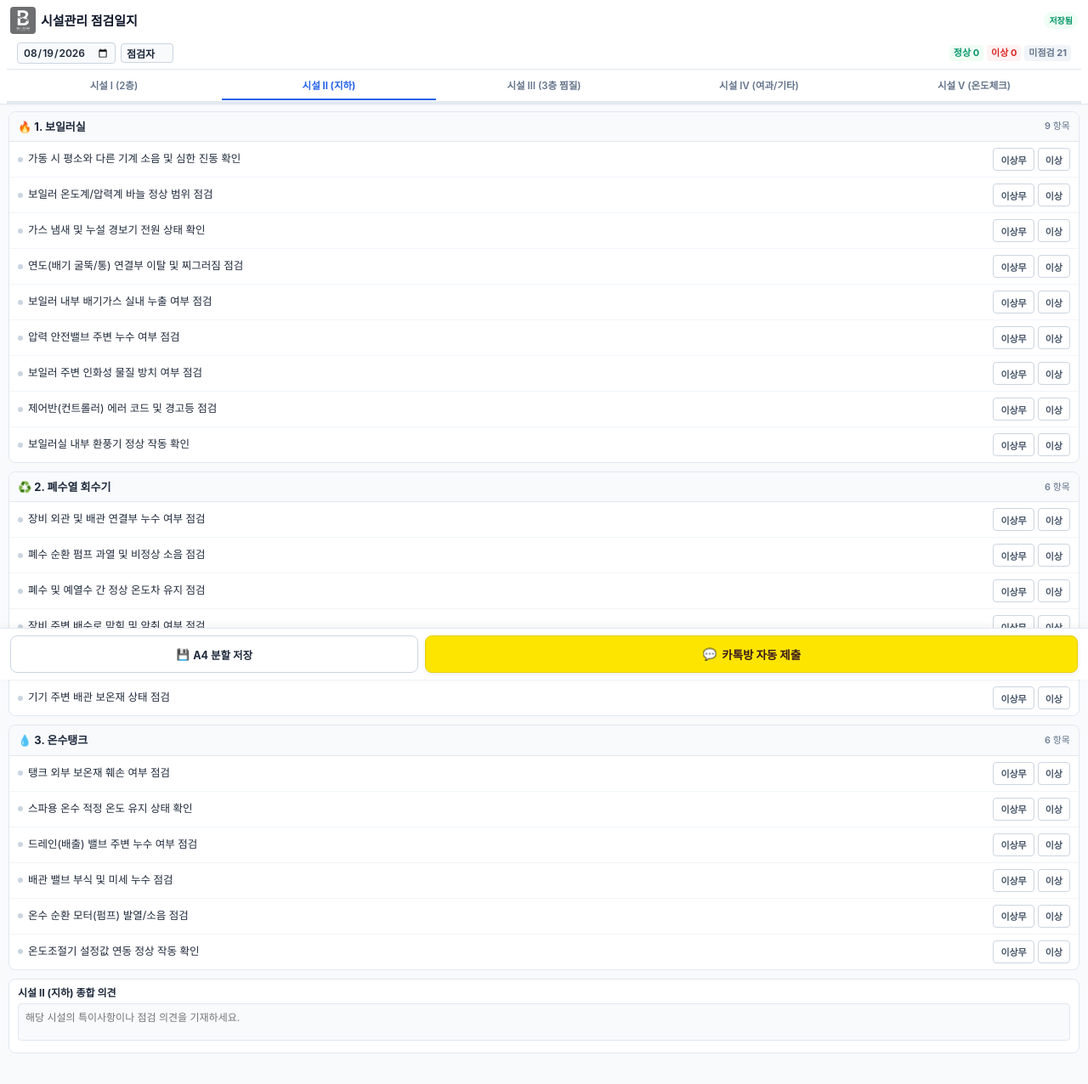
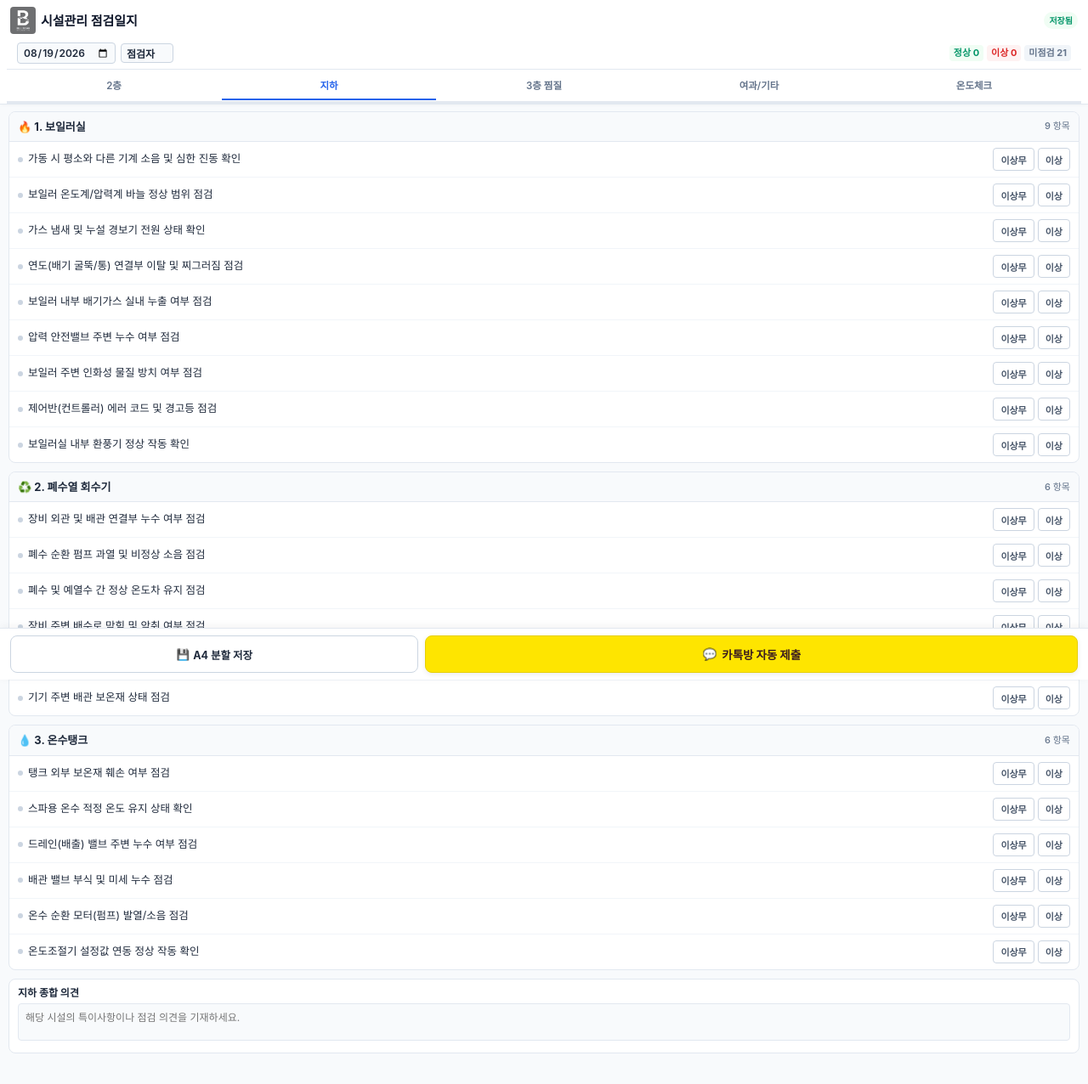
Before and after one commit to 2000BOH/spa-guard, a React (Vite) app: page / in a window 1280 px wide. Shown: the top 1276 px of the page at 85% size. Built offline with nearby package versions, Linux system fonts and the light colour scheme; a web font is replaced by a local one.

Commit message:
style: remove 시설, Roman numerals and parentheses from tab names (2층, 지하, 3층 찜질, 여과/기타, 온도체크) and set default target temp to 10 deg C

```diff
--- a/src/components/CheckListView.tsx
+++ b/src/components/CheckListView.tsx
@@ -58,7 +58,7 @@ export const CheckListView: React.FC<CheckListViewProps> = ({
   onUpdateTab4ItemBatch
 }) => {
   const sections = CHECKLIST_DATA[currentTab] || [];
-  const tabNameClean = TAB_INFO[currentTab].htmlName.replace('<br>', ' ').replace('\n', ' ');
+  const tabNameClean = TAB_INFO[currentTab]?.name || '';
 
   // Pressure options 1.0 to 2.4 (step 0.1)
   const pressureOptions: number[] = [];
@@ -72,9 +72,9 @@ export const CheckListView: React.FC<CheckListViewProps> = ({
       <main className="main-container">
         <div className="section-card">
           <div className="section-title">
-            <span>시설 Ⅴ 수온 및 실내 온도 점검표 (시간대별 엑셀 표)</span>
+            <span>수온 및 실내 온도 점검표 (시간대별 엑셀 표)</span>
             <span className="badge-count" style={{ color: '#2563eb', fontWeight: 600 }}>
-              * 온도 입력 시 기준온도 대비 차이자동 계산
+              * 기본 기준온도 10.0℃ (변경 가능)
             </span>
           </div>
 
@@ -137,7 +137,8 @@ export const CheckListView: React.FC<CheckListViewProps> = ({
 
                     {section.items.map((item: CheckItem, iIdx) => {
                       const state = itemsState[item.id] || {};
-                      const target = state.targetTemp ?? null;
+                      // Default all target temperatures to 10.0 ℃ as requested
+                      const target = state.targetTemp !== undefined && state.targetTemp !== null ? state.targetTemp : 10.0;
                       const rowBg = iIdx % 2 === 1 ? '#f8fafc' : '#ffffff';
 
                       const renderTempCell = (field: 'tempDawn' | 'tempMorning' | 'tempAfternoon') => {
@@ -200,17 +201,17 @@ export const CheckListView: React.FC<CheckListViewProps> = ({
                             {item.text}
                           </td>
 
-                          {/* Column 2: 기준 온도 (℃) */}
+                          {/* Column 2: 기준 온도 (℃) - 기본값 10.0 ℃ */}
                           <td style={{ padding: '4px 6px', borderRight: '1px solid #e2e8f0', borderBottom: '1px solid #e2e8f0', textAlign: 'center', whiteSpace: 'nowrap', width: '1%' }}>
                             <input
                               type="number"
                               step="0.1"
-                              placeholder="기준"
+                              placeholder="10.0"
                               style={{ width: '54px', height: '23px', fontSize: '11px', textAlign: 'center', fontWeight: 700, borderRadius: '4px', border: '1px solid #cbd5e1', background: '#f1f5f9' }}
-                              value={target ?? ''}
+                              value={target}
                               disabled={isReadOnly}
                               onChange={(e) => {
-                                const num = e.target.value !== '' ? parseFloat(e.target.value) : null;
+                                const num = e.target.value !== '' ? parseFloat(e.target.value) : 10.0;
                                 onUpdateTab4ItemBatch(item.id, { targetTemp: num });
                               }}
                             />
--- a/src/data/checklistData.ts
+++ b/src/data/checklistData.ts
@@ -1,9 +1,9 @@
 export const TAB_INFO = {
-  tab1: { id: 'tab1', name: '시설 Ⅰ (2층)', htmlName: '시설 Ⅰ\n(2층)', title: '시설 Ⅰ (2층) 점검' },
-  tab2: { id: 'tab2', name: '시설 Ⅱ (지하)', htmlName: '시설 Ⅱ\n(지하)', title: '시설 Ⅱ (지하) 점검' },
-  tab3: { id: 'tab3', name: '시설 Ⅲ (3층 찜질)', htmlName: '시설 Ⅲ\n(3층 찜질)', title: '시설 Ⅲ (3층 찜질) 점검' },
-  tab4: { id: 'tab4', name: '시설 Ⅳ (여과/기타)', htmlName: '시설 Ⅳ\n(여과/기타)', title: '시설 Ⅳ (여과기, 펌프 및 기타설비) 점검' },
-  tab5: { id: 'tab5', name: '시설 Ⅴ (온도체크)', htmlName: '시설 Ⅴ\n(온도체크)', title: '시설 Ⅴ (수온 및 실내 온도체크) 점검' }
+  tab1: { id: 'tab1', name: '2층', htmlName: '2층', title: '2층 점검' },
+  tab2: { id: 'tab2', name: '지하', htmlName: '지하', title: '지하 점검' },
+  tab3: { id: 'tab3', name: '3층 찜질', htmlName: '3층 찜질', title: '3층 찜질 점검' },
+  tab4: { id: 'tab4', name: '여과/기타', htmlName: '여과/기타', title: '여과기, 펌프 및 기타설비 점검' },
+  tab5: { id: 'tab5', name: '온도체크', htmlName: '온도체크', title: '수온 및 실내 온도체크 점검' }
 };
 
 export const CHECKLIST_DATA: Record<string, { category: string; items: { id: string; text: string; type?: string }[] }[]> = {
```
